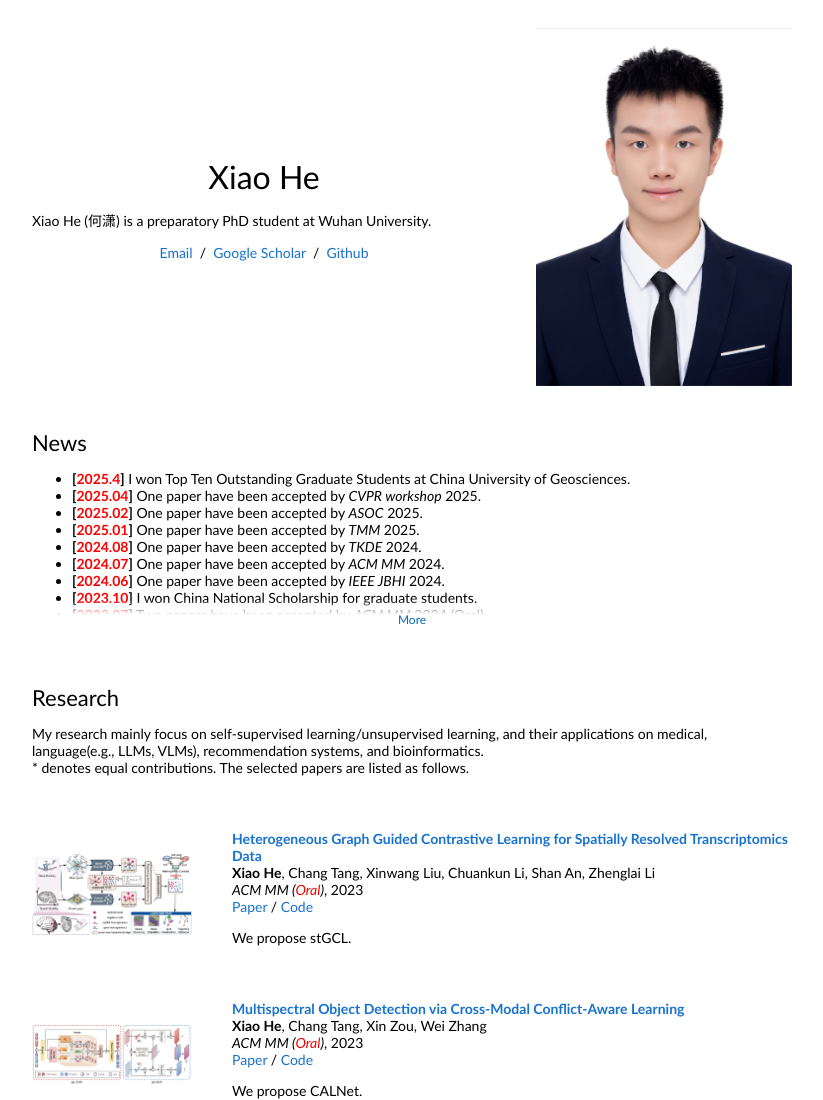
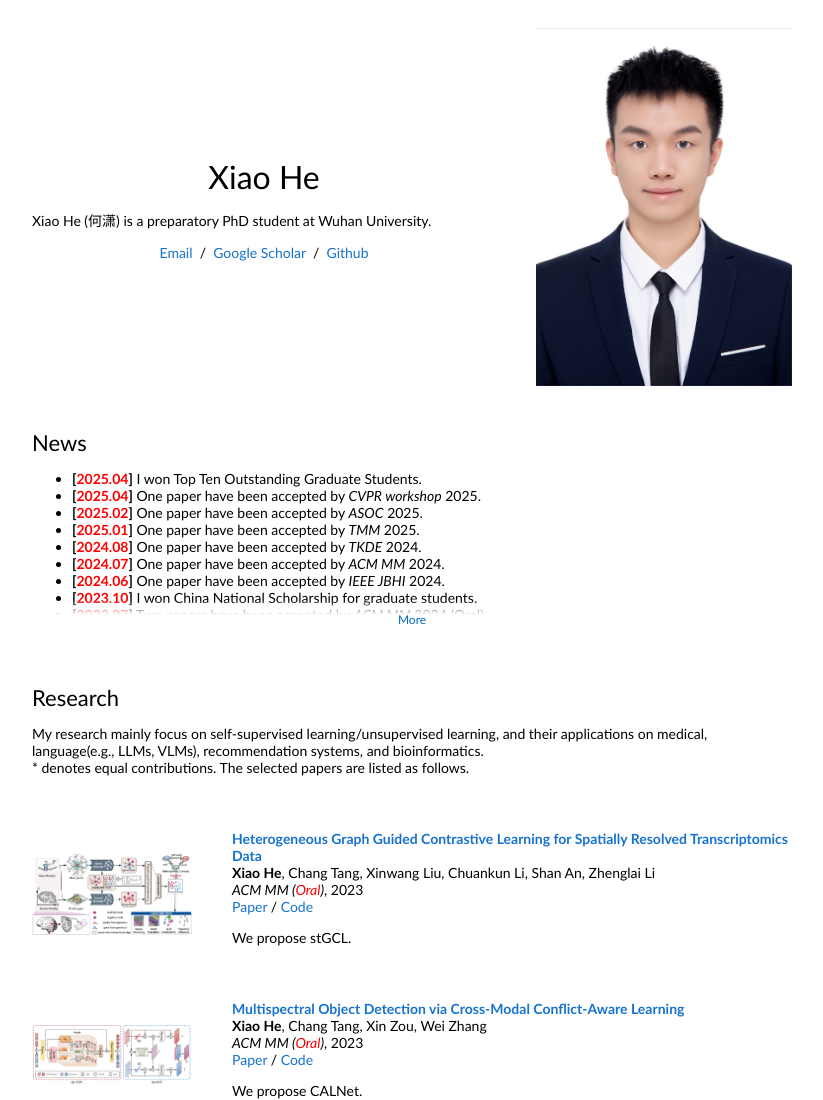
Before and after one commit to hexiao0275/hexiao0275.github.io, a plain HTML site: page index.html in a window 1280 px wide. Shown: the top 1100 px of the page, without its empty margins (228-1051 px from the left). Drawn offline with Linux system fonts and the light colour scheme.

Commit message:
Update index.html

```diff
--- a/index.html
+++ b/index.html
@@ -72,7 +72,7 @@
             <td style="padding:20px;width:100%;vertical-align:middle">
               <heading>News</heading>
               <ul class="projects-box" id="projects-box">
-              <li><b>[<font color="red">2025.4</font>]</b> I won Top Ten Outstanding Graduate Students at China University of Geosciences.</li>
+              <li><b>[<font color="red">2025.04</font>]</b> I won Top Ten Outstanding Graduate Students.</li>
 	<li><b>[<font color="red">2025.04</font>]</b> One paper have been accepted by <em>CVPR workshop</em> 2025.</li>
 	<li><b>[<font color="red">2025.02</font>]</b> One paper have been accepted by <em>ASOC</em> 2025.</li>
 	<li><b>[<font color="red">2025.01</font>]</b> One paper have been accepted by <em>TMM</em> 2025.</li>
```
